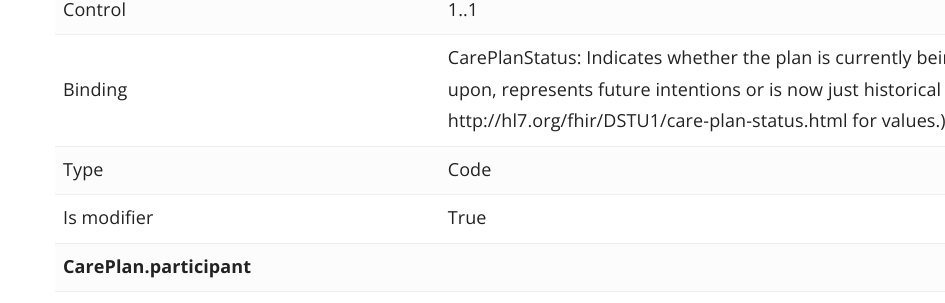
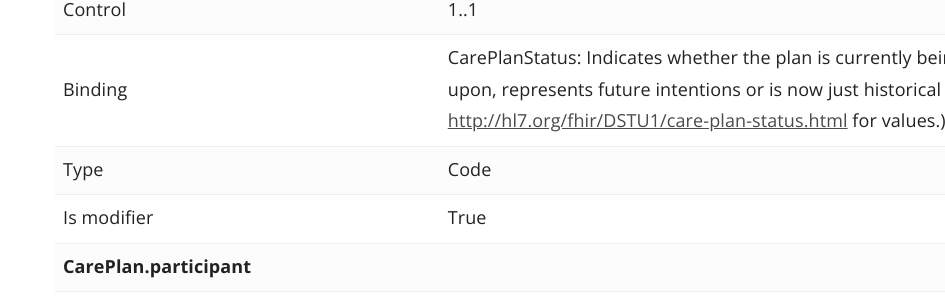
Before and after one commit to Koppeltaal/Koppeltaal-Documentation, a Jekyll site: the page built from technologie-architectuur.md, in a window 1280 px wide and 900 px high, scrolled down 48106 px. Shown: the part 214-517 px from the top of the window, without its empty margins (335-1280 px from the left). Built offline with Jekyll 4.4.1, drawn with Linux system fonts in a browser that asks for light colours; part of the change alters nothing that is shown.

Commit message:
GitBook: [master] one page modified

```diff
--- a/technologie-architectuur.md
+++ b/technologie-architectuur.md
@@ -1632,7 +1632,7 @@ ActivityDefinition \(Other\)
 | **CarePlan.status** |  |
 | Definition | Indicates whether the plan is currently being acted upon, represents future intentions or is now just historical record. |
 | Control | 1..1 |
-| Binding | CarePlanStatus: Indicates whether the plan is currently being acted upon, represents future intentions or is now just historical record. \(See http://hl7.org/fhir/DSTU1/care-plan-status.html for values.\) |
+| Binding | CarePlanStatus: Indicates whether the plan is currently being acted upon, represents future intentions or is now just historical record. \(See [http://hl7.org/fhir/DSTU1/care-plan-status.html](http://hl7.org/fhir/DSTU1/care-plan-status.html) for values.\) |
 | Type | Code |
 | Is modifier | True |
 | **CarePlan.participant** |  |
```
